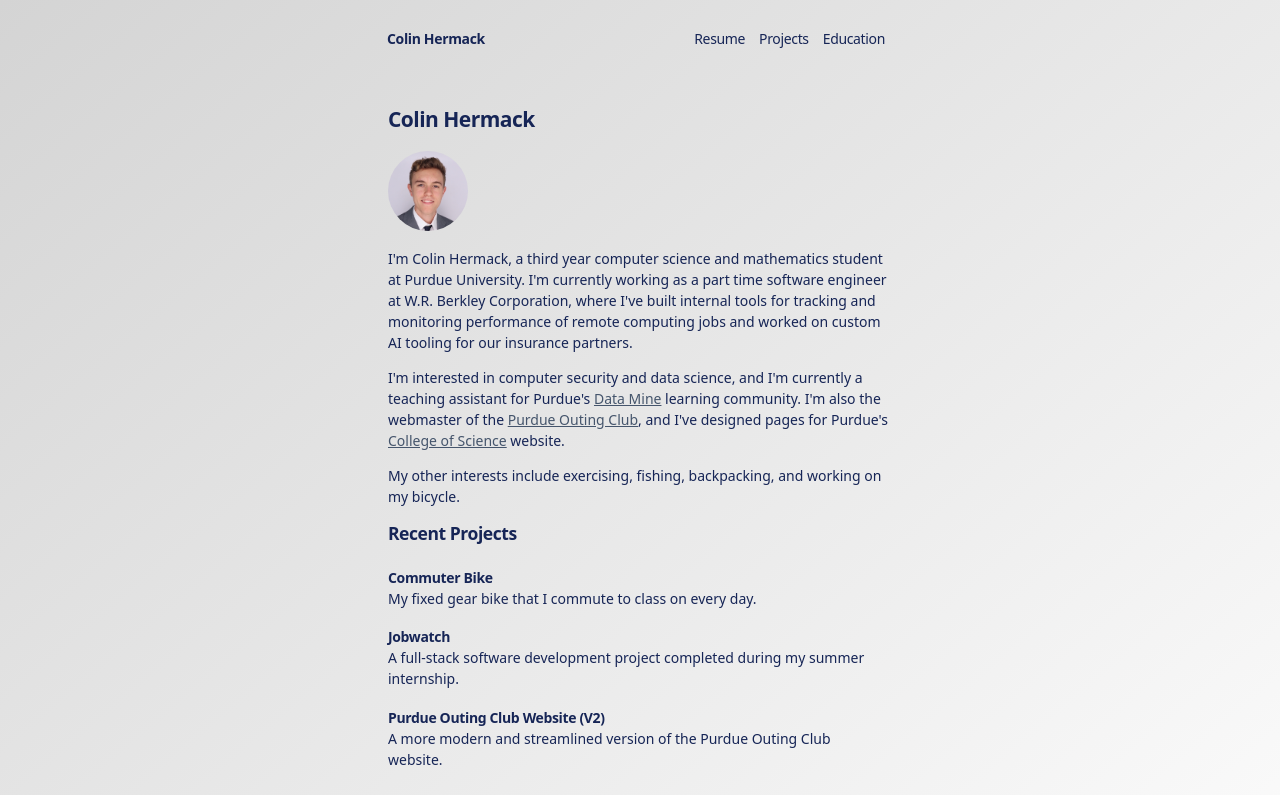
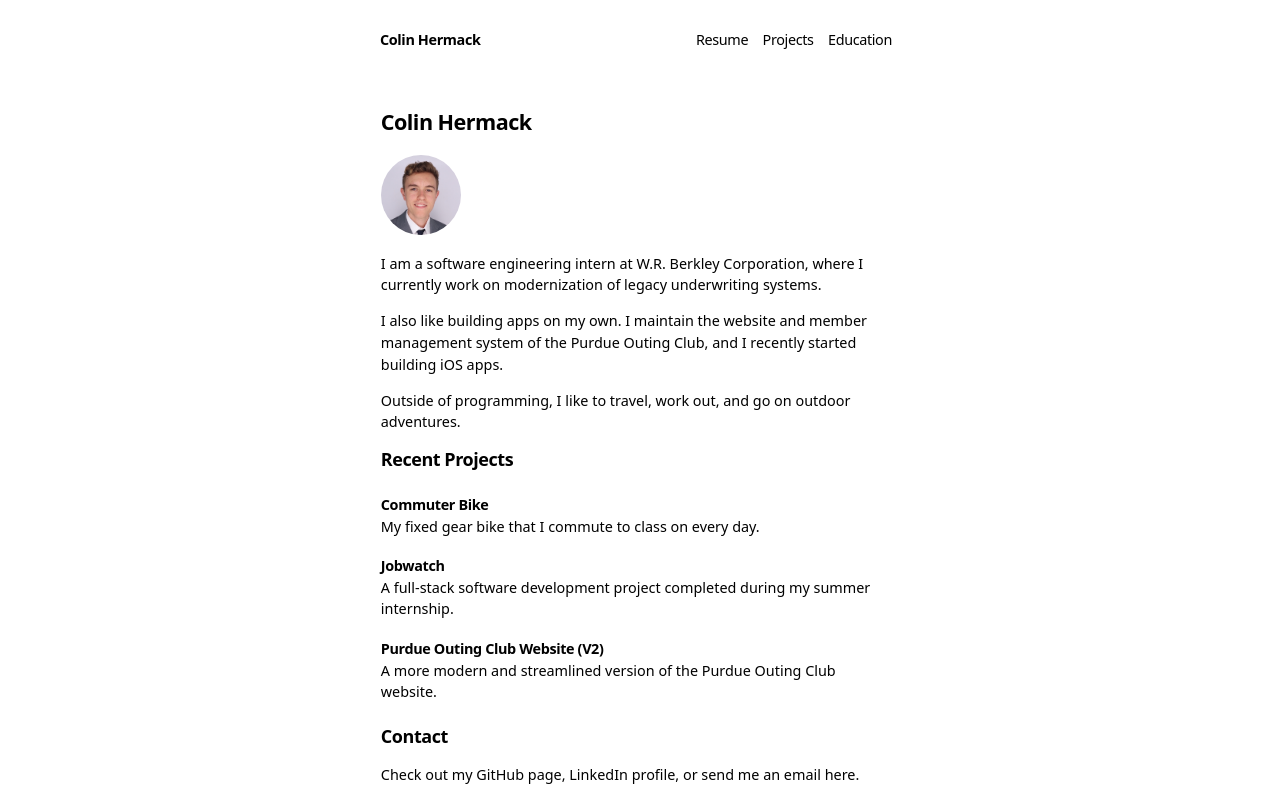
Before and after one commit to ColinHermack/Personal-Website-V3, a Next.js app: page / in a window 1280 px wide. Shown: the top 795 px of the page. Built offline with nearby package versions, Linux system fonts and the light colour scheme.

Commit message:
Updated homepage description

```diff
--- a/app/global.css
+++ b/app/global.css
@@ -30,7 +30,7 @@
 }
 
 html {
-  font-size: 87.5%; /* shrinks every rem-based Tailwind text size site-wide */
+  font-size: 90%;
   min-width: 360px;
   min-height: 100vh;
 }
--- a/app/icon.tsx
+++ /dev/null
@@ -1,39 +0,0 @@
-import { ImageResponse } from 'next/og'
-
-// Image metadata
-export const size = {
-  width: 32,
-  height: 32,
-}
-export const contentType = 'image/jpg'
-
-// Image generation
-export default function Icon() {
-  return new ImageResponse(
-    (
-      // ImageResponse JSX element
-      <div
-        style={{
-          fontSize: 20,
-          fontWeight: 700,
-          background: '#0f172a',
-          borderRadius: "2px",
-          width: '100%',
-          height: '100%',
-          display: 'flex',
-          alignItems: 'center',
-          justifyContent: 'center',
-          color: '#d4d4d4',
-        }}
-      >
-        C
-      </div>
-    ),
-    // ImageResponse options
-    {
-      // For convenience, we can re-use the exported icons size metadata
-      // config to also set the ImageResponse's width and height.
-      ...size,
-    }
-  )
-}
--- a/app/layout.tsx
+++ b/app/layout.tsx
@@ -47,7 +47,7 @@ export default function RootLayout({
     <html
       lang="en"
       className={cx(
-        'text-blue-950 bg-gradient-to-br from-neutral-300 to-white dark:text-white dark:bg-gradient-to-br dark:from-black dark:to-slate-900',
+        "dark:bg-slate-950",
         GeistSans.variable,
         GeistMono.variable
       )}
--- a/app/page.tsx
+++ b/app/page.tsx
@@ -17,20 +17,16 @@ export default function Page() {
         height={80}
         alt='Picture of Colin Hermack'
       />
-      <p className="mb-4">
-        I'm Colin Hermack, a third year computer science and mathematics student at Purdue University. I'm currently
-        working as a part time software engineer at W.R. Berkley Corporation, where I've built internal tools for
-        tracking and monitoring performance of remote computing jobs and worked on custom AI tooling for our insurance
-        partners.
+      <p className='mb-4'>
+        I am a software engineering intern at W.R. Berkley Corporation, where I currently work on modernization of
+        legacy underwriting systems.
+      </p>
+      <p className='mb-4'>
+        I also like building apps on my own. I maintain the website and member management system of the Purdue Outing Club,
+        and I recently started building iOS apps.
       </p>
       <p className='my-4'>
-        I'm interested in computer security and data science, and I'm currently a teaching assistant for
-        Purdue's <a href='https://datamine.purdue.edu' className='text-slate-600 underline dark:text-slate-300' >Data Mine</a> learning community.
-        I'm also the webmaster of the <a href='https://www.purdueoutingclub.com' className='text-slate-600 underline dark:text-slate-300' >Purdue Outing Club</a>,
-        and I've designed pages for Purdue's <a href='https://www.purdue.edu/science/' className='text-slate-600 underline dark:text-slate-300' >College of Science</a> website.
-      </p>
-      <p className='my-4'>
-        My other interests include exercising, fishing, backpacking, and working on my bicycle.
+        Outside of programming, I like to travel, work out, and go on outdoor adventures.
       </p>
       <h2 className='text-xl font-semibold tracking-tight mb-4 mt-4'>Recent Projects</h2>
       <RecentProjects numProjects={3} />
```
Also changed, not shown: app/icon.jpg (added).
